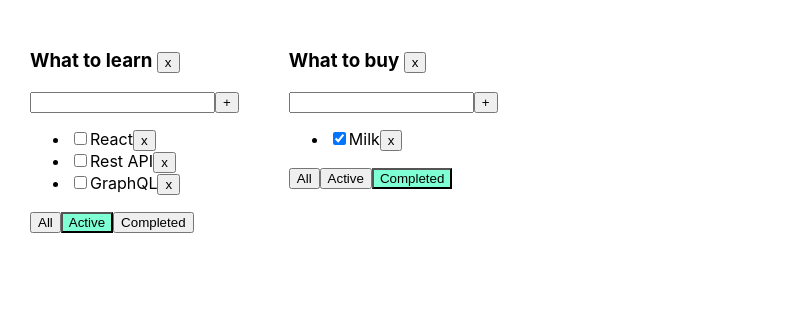
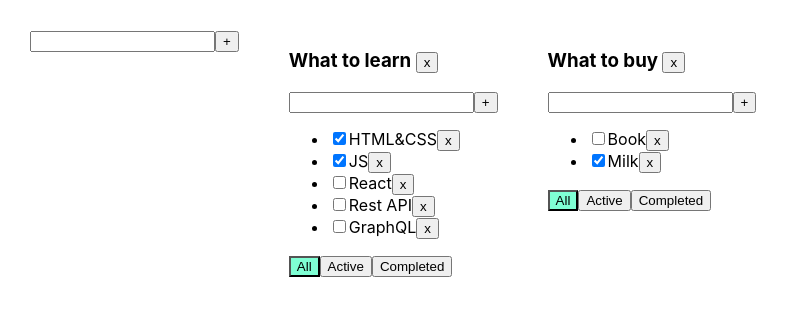
Before and after one commit to AlioshynaAlena/Todolist, a React (Vite) app: page / in a window 1280 px wide. Shown: the top 316 px of the page, without its empty margins (0-789 px from the left). Built offline with nearby package versions, Linux system fonts and the light colour scheme.

Commit message:
Creating tasks and todolists

```diff
--- /dev/null
+++ b/src/AddItemForm.tsx
@@ -0,0 +1,49 @@
+import { ChangeEvent, useState } from "react";
+
+type AddItemFormPropsType = {
+  addItem: (title: string) => void;
+};
+
+
+export const AddItemForm = (props: AddItemFormPropsType) => {
+
+//local state
+  const [newTaskTitle, setNewTaskTitle] = useState("");
+  const [error, setError] = useState<string | null>(null);
+
+  const onChangeHandler = (e: ChangeEvent<HTMLInputElement>) => {
+    setNewTaskTitle(e.currentTarget.value);
+  };
+
+  const onKeyPressHandler = (e: React.KeyboardEvent<HTMLInputElement>) => {
+    setError(null);
+
+    if (e.key === "Enter") {
+      props.addItem(newTaskTitle);
+      setNewTaskTitle("");
+    }
+    // setError(null) - можно и здесь
+  };
+
+  const onClickButtonHandler = () => {
+    if (newTaskTitle.trim() !== "") {
+      props.addItem(newTaskTitle.trim());
+      setNewTaskTitle("");
+    } else {
+      setError("Field is reguared");
+    }
+  };
+
+  return (
+    <div>
+      <input
+        value={newTaskTitle}
+        onChange={onChangeHandler}
+        onKeyDown={onKeyPressHandler}
+        className={error ? "error" : ""}
+      />
+      <button onClick={onClickButtonHandler}>+</button>
+      {error && <div className={"error-message"}>{error}</div>}
+    </div>
+  );
+};
--- a/src/App.css
+++ b/src/App.css
@@ -18,3 +18,8 @@
 .active-filter {
     background-color: aquamarine;
 }
+
+.container {
+    display: flex;
+    align-items: center;
+}
--- a/src/App.tsx
+++ b/src/App.tsx
@@ -2,6 +2,7 @@ import { useState } from "react";
 import "./App.css";
 import { ToDoListItem } from "./ToDoListItem";
 import { v1 } from "uuid";
+import { AddItemForm } from "./AddItemForm";
 
 export type TaskType = {
   id: string;
@@ -17,6 +18,10 @@ export type ToDoListType = {
   filter: FilterValuesType;
 };
 
+export type TasksStateType = {
+  [key: string]: TaskType[]
+}
+
 function App() {
   //data
   //хранит todolists
@@ -24,24 +29,21 @@ function App() {
   let todolistId2 = v1();
 
   let [todolists, setTodolists] = useState<Array<ToDoListType>>([
-    { id: todolistId1, title: "What to learn ", filter: "Active" },
-    { id: todolistId2, title: "What to buy ", filter: "Completed" },
+    { id: todolistId1, title: "What to learn ", filter: "All" },
+    { id: todolistId2, title: "What to buy ", filter: "All" },
   ]);
 
   //delete todolist
-  let removeToDolist = (todolistId:string) => {
-    let filteredtodolist = todolists.filter(t => t.id !== todolistId)
-    setTodolists(filteredtodolist)
+  let removeToDolist = (todolistId: string) => {
+    let filteredtodolist = todolists.filter((t) => t.id !== todolistId);
+    setTodolists(filteredtodolist);
 
-    delete tasksObj[todolistId]
-    setTasks({...tasksObj})
-  }
+    delete tasksObj[todolistId];
+    setTasks({ ...tasksObj });
+  };
 
-
-
-
-  //ассоциатиынфй массив
-  let [tasksObj, setTasks] = useState({
+  //ассоциативный массив
+  let [tasksObj, setTasks] = useState<TasksStateType>({
     [todolistId1]: [
       { id: v1(), title: "HTML&CSS", isDone: true },
       { id: v1(), title: "JS", isDone: true },
@@ -66,7 +68,7 @@ function App() {
 
   //delete task
   function removeTask(id: string, todolistId: string) {
-    //сначала достаем нужный массив
+    //Иммутабельно создаем копию
     let tasks = tasksObj[todolistId];
     let filteredTasks = tasks.filter((t) => t.id !== id);
     // по ключу tasksObj[todolistId] обратиться к свойству объекта и заменить в нем на отфильтрованные таски
@@ -85,25 +87,40 @@ function App() {
     //вот тебе новые таски
     tasksObj[todolistId] = newTasks;
 
-    setTasks({...tasksObj});
+    setTasks({ ...tasksObj });
   }
 
-  function changeStatus(taskId: string, isDone: boolean, todolistId: string ) {
+  function changeStatus(taskId: string, isDone: boolean, todolistId: string) {
     //сначала достаем таски
     let tasks = tasksObj[todolistId];
     //иммутабельно создаем новое состояние
     let task = tasks.find((t) => t.id === taskId);
     if (task) {
       task.isDone = isDone;
-      setTasks({...tasksObj});
+      setTasks({ ...tasksObj });
     }
     //заполняем копию теми же данными, которые есть в старом массиве tasks (деструктуризация)
     //передаем новое состояние, для обновления его визуализации
   }
 
+
+const addToDoList = (title: string) => {
+  let todolist: ToDoListType = {
+    id: v1(),
+    title: title,
+    filter: 'All'
+  }
+  setTodolists([todolist, ...todolists])
+  setTasks({...tasksObj, [todolist.id]: []})
+}
+
+
   //UI
   return (
     <div className="app">
+
+      <AddItemForm addItem={addToDoList} />
+
       {todolists.map((tl) => {
         let taskForToDoList = tasksObj[tl.id];
 
--- a/src/ToDoListItem.tsx
+++ b/src/ToDoListItem.tsx
@@ -1,6 +1,7 @@
 import { ChangeEvent, useState } from "react";
 import { FilterValuesType, TaskType } from "./App";
 import { Button } from "./Button";
+import { AddItemForm } from "./AddItemForm";
 
 type PropsType = {
   id: string;
@@ -11,7 +12,8 @@ type PropsType = {
   addTask: (title: string, todolistId: string) => void;
   changeStatus: (taskId: string, isDone: boolean, todolistId: string) => void;
   filter: FilterValuesType;
-  removeToDolist: (todolistId: string) => void
+
+  removeToDolist: (todolistId: string) => void;
 };
 
 //каждый todolist будет получать свои данные (props)
@@ -26,31 +28,6 @@ export const ToDoListItem = ({
   filter,
   id,
 }: PropsType) => {
-  //local state
-  const [newTaskTitle, setNewTaskTitle] = useState("");
-  const [error, setError] = useState<string | null>(null);
-
-  //выносим обработчики
-  const onChangeHandler = (e: ChangeEvent<HTMLInputElement>) => {
-    setNewTaskTitle(e.currentTarget.value);
-  };
-  const onKeyPressHandler = (e: React.KeyboardEvent<HTMLInputElement>) => {
-    setError(null);
-
-    if (e.key === "Enter") {
-      addTask(newTaskTitle, id);
-      setNewTaskTitle("");
-    }
-    // setError(null) - можно и здесь
-  };
-  const onClickButtonHandler = () => {
-    if (newTaskTitle.trim() !== "") {
-      addTask(newTaskTitle.trim(), id);
-      setNewTaskTitle("");
-    } else {
-      setError("Field is reguared");
-    }
-  };
 
 
   const tasksList =
@@ -85,8 +62,13 @@ export const ToDoListItem = ({
     );
 
   const handleRemoveToDoList = () => {
-    removeToDolist(id)
+    removeToDolist(id);
   };
+
+
+  const addTasks = (title: string) => {
+    addTask(title, id)
+  }
 
 
   return (
@@ -94,16 +76,9 @@ export const ToDoListItem = ({
       <h3>
         {title} <button onClick={handleRemoveToDoList}>x</button>
       </h3>
-      <div>
-        <input
-          value={newTaskTitle}
-          onChange={onChangeHandler}
-          onKeyDown={onKeyPressHandler}
-          className={error ? "error" : ""}
-        />
-        <button onClick={onClickButtonHandler}>+</button>
-        {error && <div className={"error-message"}>{error}</div>}
-      </div>
+
+      <AddItemForm addItem={addTasks} />
+
       {tasksList}
       <div>
         <Button
```
